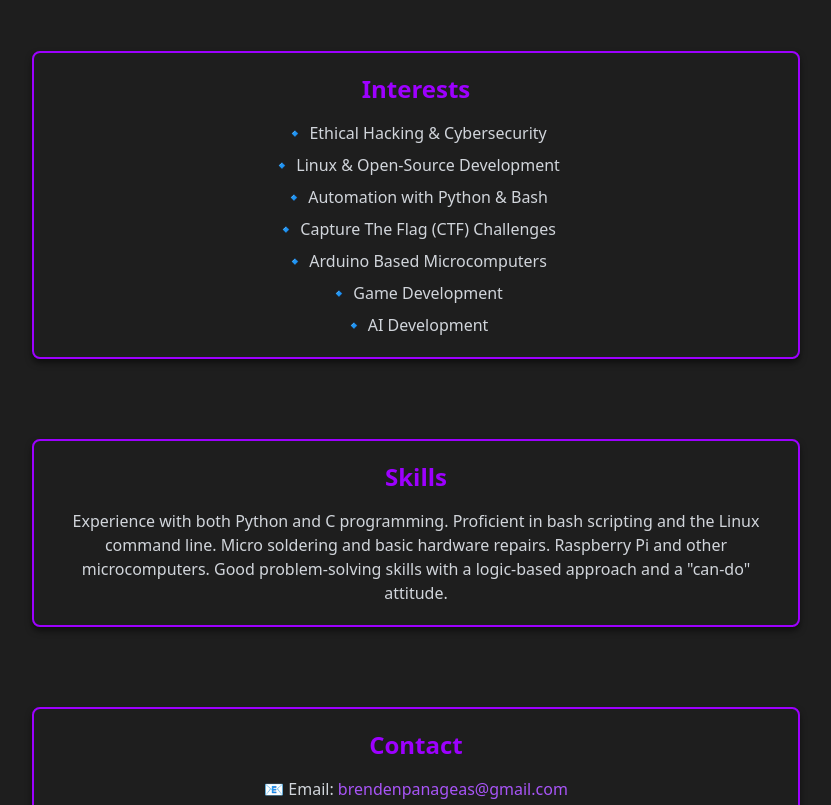
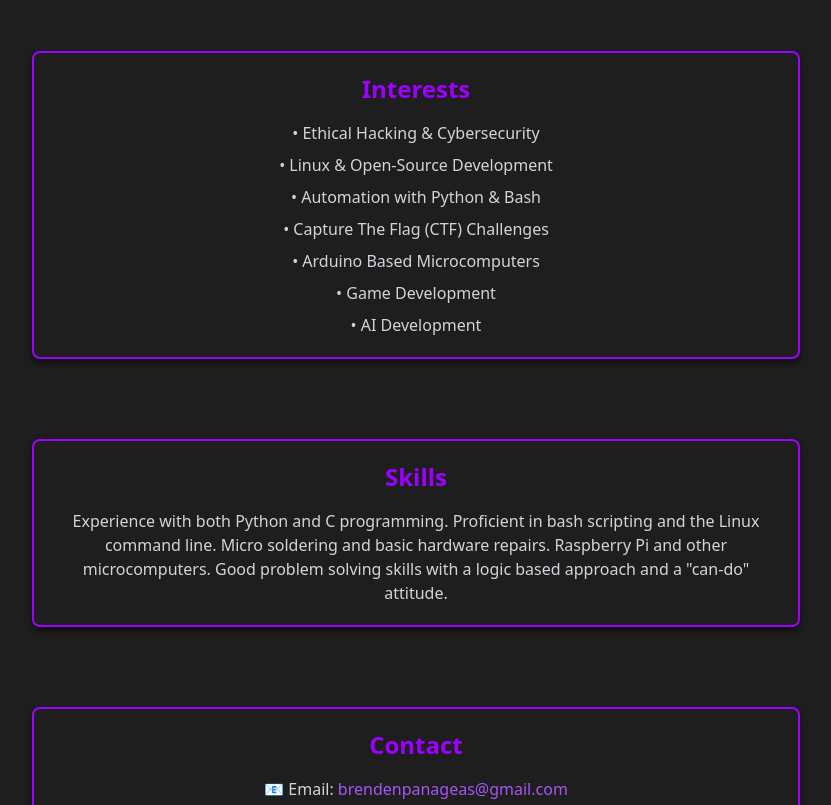
Before and after one commit to terpinedream/terpinedream.github.io, a plain HTML site: page index.html in a window 1280 px wide. Shown: the part 660-1465 px from the top of the page, without its empty margins (224-1055 px from the left). Drawn offline with nearby package versions, Linux system fonts and the light colour scheme.

Commit message:
Update index.html

```diff
--- a/index.html
+++ b/index.html
@@ -95,20 +95,20 @@
     <section class="max-w-3xl mx-auto text-center my-10 px-6 section-container">
         <h2 class="text-2xl font-semibold accent">Interests</h2>
         <ul class="mt-4 text-gray-300 space-y-2">
-            <li>🔹 Ethical Hacking & Cybersecurity</li>
-            <li>🔹 Linux & Open-Source Development</li>
-            <li>🔹 Automation with Python & Bash</li>
-            <li>🔹 Capture The Flag (CTF) Challenges</li>
-            <li>🔹 Arduino Based Microcomputers</li>
-            <li>🔹 Game Development</li>
-            <li>🔹 AI Development</li>
+            <li>• Ethical Hacking & Cybersecurity</li>
+            <li>• Linux & Open-Source Development</li>
+            <li>• Automation with Python & Bash</li>
+            <li>• Capture The Flag (CTF) Challenges</li>
+            <li>• Arduino Based Microcomputers</li>
+            <li>• Game Development</li>
+            <li>• AI Development</li>
         </ul>
     </section>
 
     <!-- Skills Section -->
     <section class="max-w-3xl mx-auto text-center my-10 px-6 section-container">
         <h2 class="text-2xl font-semibold accent">Skills</h2>
-        <p class="mt-4 text-gray-300">Experience with both Python and C programming. Proficient in bash scripting and the Linux command line. Micro soldering and basic hardware repairs. Raspberry Pi and other microcomputers. Good problem-solving skills with a logic-based approach and a "can-do" attitude.</p>
+        <p class="mt-4 text-gray-300">Experience with both Python and C programming. Proficient in bash scripting and the Linux command line. Micro soldering and basic hardware repairs. Raspberry Pi and other microcomputers. Good problem solving skills with a logic based approach and a "can-do" attitude.</p>
     </section>
 
     <!-- Contact Section -->
```
